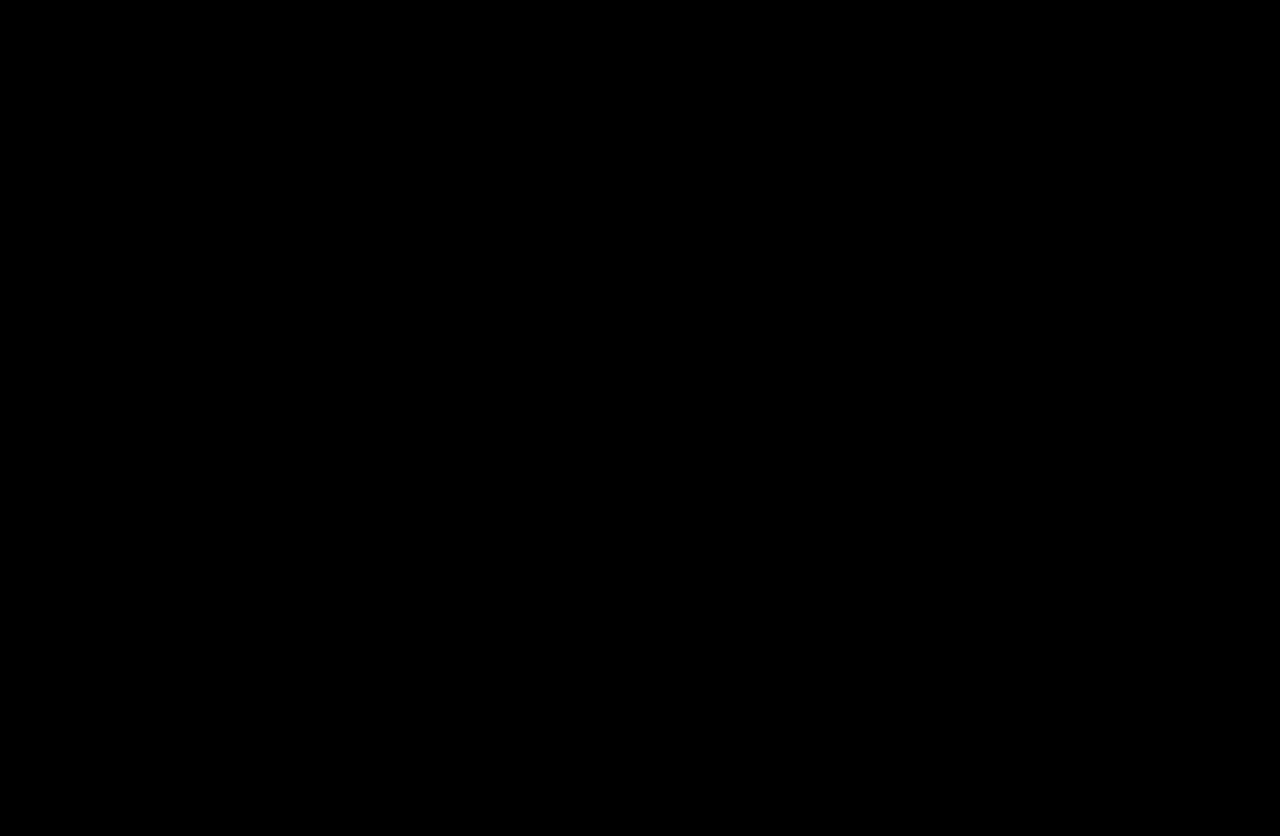
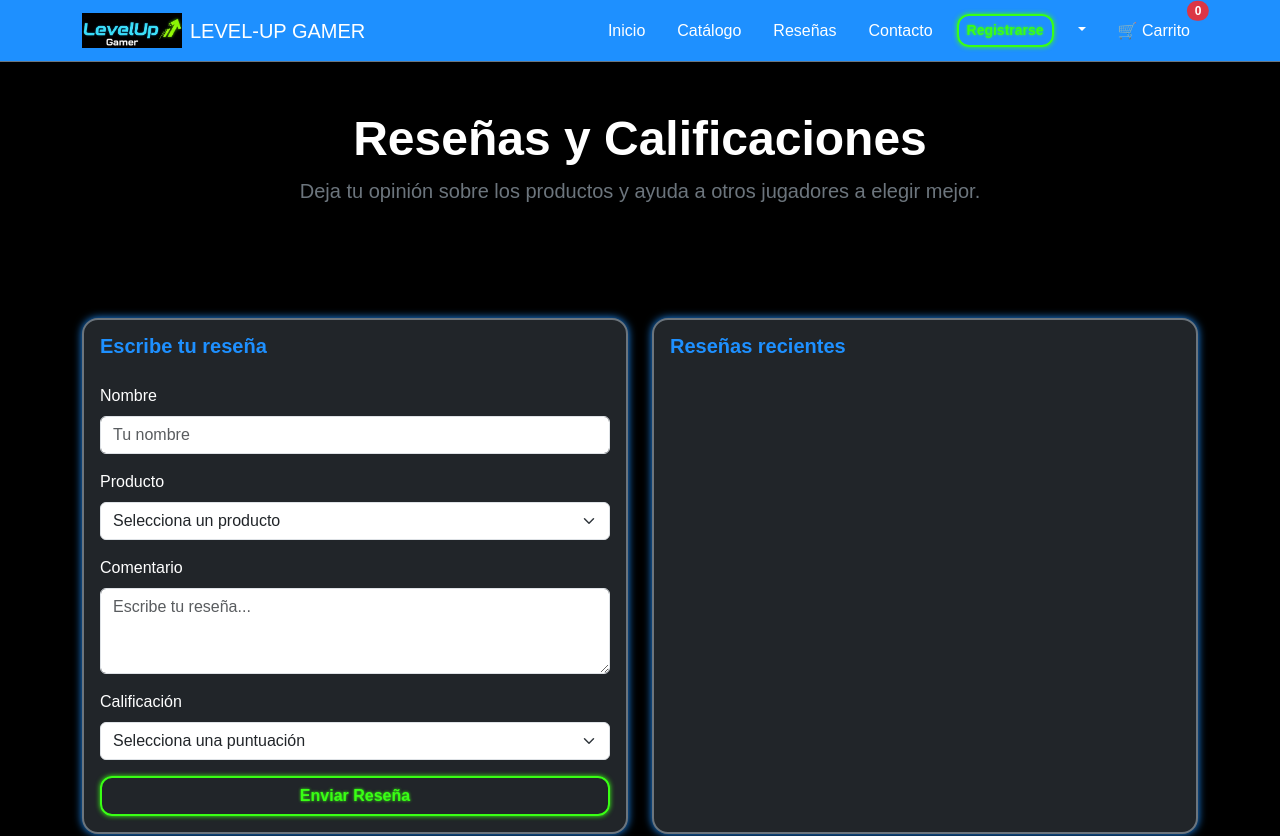
Before and after one commit to Omarfc05/LevelUp-Gamer, a React (Vite) app: page /resenas in a window 1280 px wide. Before the commit this address had no page. Shown: the top 836 px of the page. Before the commit the page ends 800 px from the top, so only its background shows below. Built offline with nearby package versions, Linux system fonts and the light colour scheme.

Commit message:
Agregué la sección de Contacto y Reviews, también un icon en la NavBar

```diff
--- a/src/App.tsx
+++ b/src/App.tsx
@@ -13,6 +13,7 @@ import { ProductDetail } from "./pages/ProductDetail";
 
 import { NotFound } from "./pages/NotFound";
 import { Register } from './pages/Register';
+import { Reviews } from './pages/Reviews';
 
 
 function App() {
@@ -25,6 +26,8 @@ function App() {
         <Route path="/products/:id" element={<ProductDetail/>} />
         <Route path="/404" element={<NotFound/>} />
         <Route path="/register" element={<Register/>} />
+        <Route path="/resenas" element={<Reviews/>} />
+        <Route path="/contacto" element={<Contact/>} />
 
       </Route>
     </Routes>
--- a/src/components/Body.tsx
+++ b/src/components/Body.tsx
@@ -70,7 +70,7 @@ export const Body = () => {
   </section>
 
   <div className="d-flex justify-content-center">
-    <Link to={"/products"} className="btn btn-secondary">Ver Catálogo Completo</Link>
+    <Link to={"/products"} className="btn btn-ghost">Ver Catálogo Completo</Link>
   </div>
     </>
   )
--- a/src/components/Navbar.tsx
+++ b/src/components/Navbar.tsx
@@ -7,7 +7,7 @@ import { Link } from "react-router"
      <nav className="navbar navbar-expand-lg navbar-dark bg-dark border-bottom border-secondary sticky-top">
     <div className="container">
       <Link to={"/"} className="navbar-brand d-flex align-items-center gap-2">
-
+        <img src="/img/iconav.png" alt="Logo" width={100} height={35} className="brand-icon" />
         <span className="logo-text">LEVEL-UP <span className="text-accent">GAMER</span></span>
       </Link>
       <button className="navbar-toggler" type="button" data-bs-toggle="collapse" data-bs-target="#navmenu">
@@ -17,8 +17,8 @@ import { Link } from "react-router"
         <ul className="navbar-nav ms-auto align-items-lg-center gap-lg-3">
           <li className="nav-item"><Link to={"/"} className="nav-link">Inicio</Link></li>
           <li className="nav-item"><Link to={"/products"}className="nav-link">Catálogo</Link></li>
-          <li className="nav-item"><a className="nav-link" href="resenas.html">Reseñas</a></li>
-          <li className="nav-item"><a className="nav-link" href="contacto.html">Contacto</a></li>
+          <li className="nav-item"><Link to={"/resenas"} className="nav-link">Reseñas</Link></li>
+          <li className="nav-item"><Link to={"/contacto"} className="nav-link">Contacto</Link></li>
 
 
           <li className="nav-item" id="registerBtn">
--- a/src/pages/Contact.tsx
+++ b/src/pages/Contact.tsx
@@ -1,7 +1,53 @@
-
+import { Link } from "react-router-dom"
 
 export const Contact = () => {
   return (
-    <div>Contact</div>
+    <>
+    {/* Hero Section */}
+<header className="hero container py-5 text-center">
+  <h1 className="display-5 fw-bold title">Contacto LEVEL-UP GAMER</h1>
+  <p className="lead text-secondary">Escríbenos tus dudas, comentarios o sugerencias. Nuestro equipo responderá a la brevedad.</p>
+</header>
+
+{/* Formulario de contacto */}
+<main className="container py-5" style={{ maxWidth: 720 }}>
+  <div className="card bg-dark border-secondary p-4">
+    <form id="contactForm" noValidate>
+      <div className="mb-3">
+        <label htmlFor="contactNombre" className="form-label">Nombre <span className="text-danger">*</span></label>
+        <input type="text" className="form-control" id="contactNombre" name="contactNombre" maxLength={100} placeholder="Tu nombre completo" required autoComplete="off" />
+        <div className="invalid-feedback">Por favor ingresa tu nombre.</div>
+      </div>
+      <div className="mb-3">
+        <label htmlFor="contactCorreo" className="form-label">Correo <span className="text-danger">*</span></label>
+        <input
+          type="email"
+          className="form-control"
+          id="contactCorreo"
+          name="contactCorreo"
+          maxLength={100}
+          placeholder="tu@email.com"
+          required
+          pattern="^[a-zA-Z0-9._%+-]+@(duoc\\.cl|profesor\\.duoc\\.cl|gmail\\.com)$"
+          autoComplete="off"
+        />
+        <div className="form-text">Solo correos @duoc.cl, @profesor.duoc.cl o @gmail.com</div>
+        <div className="invalid-feedback">Por favor ingresa un correo válido con los dominios permitidos.</div>
+      </div>
+      <div className="mb-3">
+        <label htmlFor="contactComentario" className="form-label">Comentario <span className="text-danger">*</span></label>
+        <textarea className="form-control" id="contactComentario" name="contactComentario" rows={4} maxLength={500} placeholder="Escribe tu mensaje aquí..." required></textarea>
+        <div className="invalid-feedback">El comentario es obligatorio.</div>
+      </div>
+      <button type="submit" className="btn btn-accent w-100">Enviar</button>
+    </form>
+
+    {/* Botón a Reseñas */}
+    <div className="mt-4 text-center">
+      <Link to="/resenas" className="btn btn-primary">Ver Reseñas</Link>
+    </div>
+  </div>
+</main>
+    </>
   )
 }
--- a/src/pages/ProductDetail.tsx
+++ b/src/pages/ProductDetail.tsx
@@ -26,7 +26,7 @@ export const ProductDetail = () => {
 
         <div className="mt-4 d-flex gap-3 flex-wrap">
           <button className="btn btn-primary px-4">Agregar al Carrito</button>
-          <Link to={"/products"} className="btn btn-ghost flex-fill">Volver al Catálogo</Link>
+          <Link to={"/products"} className="btn btn-ghost">Volver al Catálogo</Link>
         </div>
       </div>
     </div>
--- /dev/null
+++ b/src/pages/Reviews.tsx
@@ -0,0 +1,72 @@
+export const Reviews = () => {
+  return (
+    <>
+    {/* Hero Section */}
+<header className="hero container py-5">
+  <div className="row align-items-center g-4">
+    <div className="col-12 text-center">
+      <h1 className="display-5 fw-bold title">Reseñas y Calificaciones</h1>
+      <p className="lead text-secondary">Deja tu opinión sobre los productos y ayuda a otros jugadores a elegir mejor.</p>
+    </div>
+  </div>
+</header>
+
+{/* Sección de Reseñas */}
+<section className="container py-5">
+  <div className="row g-4">
+    {/* Formulario de reseña */}
+    <div className="col-md-6">
+      <div className="card bg-dark border-secondary h-100">
+        <div className="card-body">
+          <h5 className="card-title">Escribe tu reseña</h5>
+          <form id="formResena" noValidate>
+            <div className="mb-3">
+              <label htmlFor="nombre" className="form-label">Nombre</label>
+              <input type="text" className="form-control" id="nombre" placeholder="Tu nombre" required />
+            </div>
+            <div className="mb-3">
+              <label htmlFor="producto" className="form-label">Producto</label>
+              <select id="producto" className="form-select" required defaultValue="">
+                <option value="" disabled>Selecciona un producto</option>
+                <option value="Catan">Catan</option>
+                <option value="Carcassonne">Carcassonne</option>
+                <option value="Control Xbox Series X">Control Xbox Series X</option>
+              </select>
+            </div>
+            <div className="mb-3">
+              <label htmlFor="comentario" className="form-label">Comentario</label>
+              <textarea className="form-control" id="comentario" rows={3} placeholder="Escribe tu reseña..." required></textarea>
+            </div>
+            <div className="mb-3">
+              <label className="form-label">Calificación</label>
+              <select id="puntuacion" className="form-select" required defaultValue="">
+                <option value="" disabled>Selecciona una puntuación</option>
+                <option value="5">⭐⭐⭐⭐⭐</option>
+                <option value="4">⭐⭐⭐⭐</option>
+                <option value="3">⭐⭐⭐</option>
+                <option value="2">⭐⭐</option>
+                <option value="1">⭐</option>
+              </select>
+            </div>
+            <button type="submit" className="btn btn-accent w-100">Enviar Reseña</button>
+          </form>
+        </div>
+      </div>
+    </div>
+
+    {/* Lista de reseñas */}
+    <div className="col-md-6">
+      <div className="card bg-dark border-secondary h-100">
+        <div className="card-body">
+          <h5 className="card-title">Reseñas recientes</h5>
+          <ul id="listaResenas" className="list-group list-group-flush text-white">
+            {/* Las reseñas se agregan aquí con JS */}
+          </ul>
+        </div>
+      </div>
+    </div>
+  </div>
+</section>
+    </>
+  )
+}
```
Also changed, not shown: public/img/iconav.png (added), src/App.css (line endings or trailing spaces).
